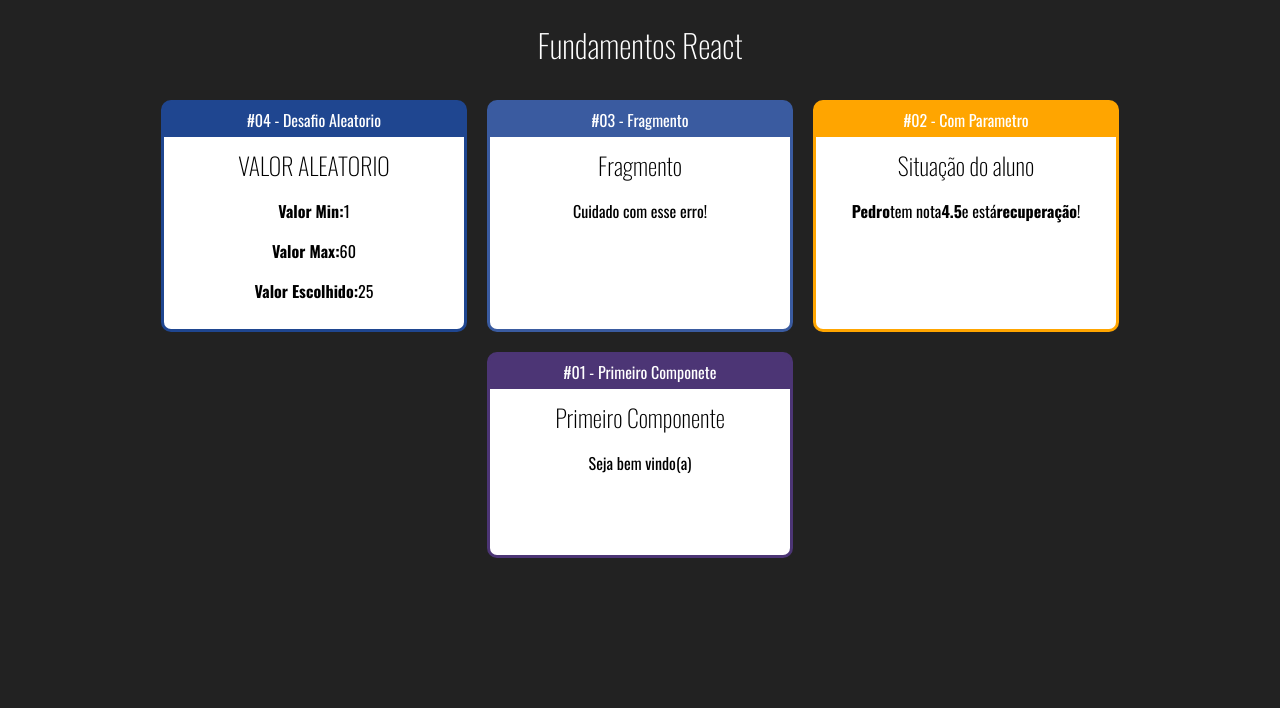
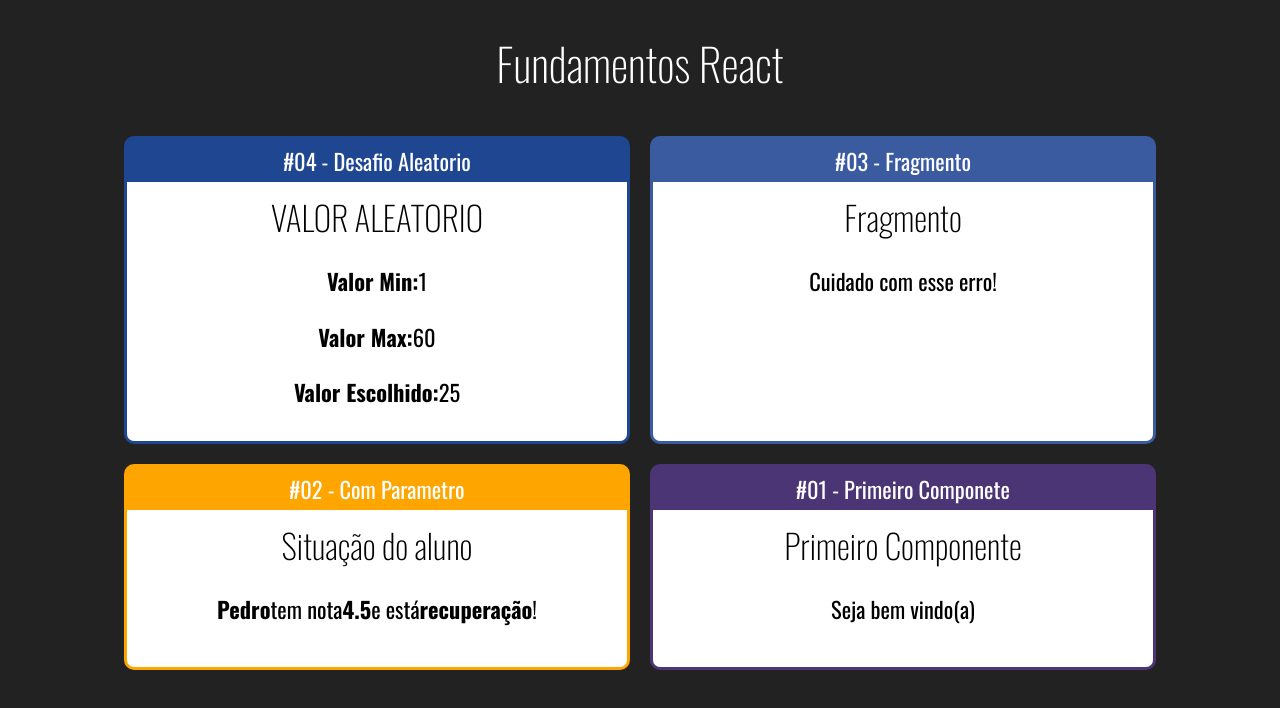
Before and after one commit to zYumoto/Fundamentos-React, a React (Create React App) app: page / in a window 1280 px wide. Shown: the top 708 px of the page. Built offline with nearby package versions, Linux system fonts and the light colour scheme.

Commit message:
add: cards

```diff
--- a/src/App.jsx
+++ b/src/App.jsx
@@ -10,6 +10,7 @@ import Card from "./components/layout/Card";
 export default () => (
   <div className="App">
 <h1>Fundamentos React</h1>
+
     <div className="Cards">
       <Card title="#04 - Desafio Aleatorio" color="#1F4690">
         <Aleatorio min={1} max={60} />
--- a/src/components/layout/Card.css
+++ b/src/components/layout/Card.css
@@ -6,8 +6,8 @@
 
     display: flex;
     flex-direction: column;
-    min-width: 300px;
-    max-width: 300px;
+    min-width: 500px;
+    max-width: 500px;
     min-height: 200px;
 }
 
@@ -17,6 +17,7 @@
     justify-content: center;
 }
 
+
 .Card .Content{
     flex-grow: 1;
     background-color: #fff;
--- a/src/index.css
+++ b/src/index.css
@@ -6,6 +6,7 @@ body {
     color: #fff;
     font-family: Oswald;
     text-align: center;
+    font-size: 1.4rem;
 }
 
 h1, h2, h3{
```
Also changed, not shown: src/components/layout/Card.jsx (line endings or trailing spaces).
